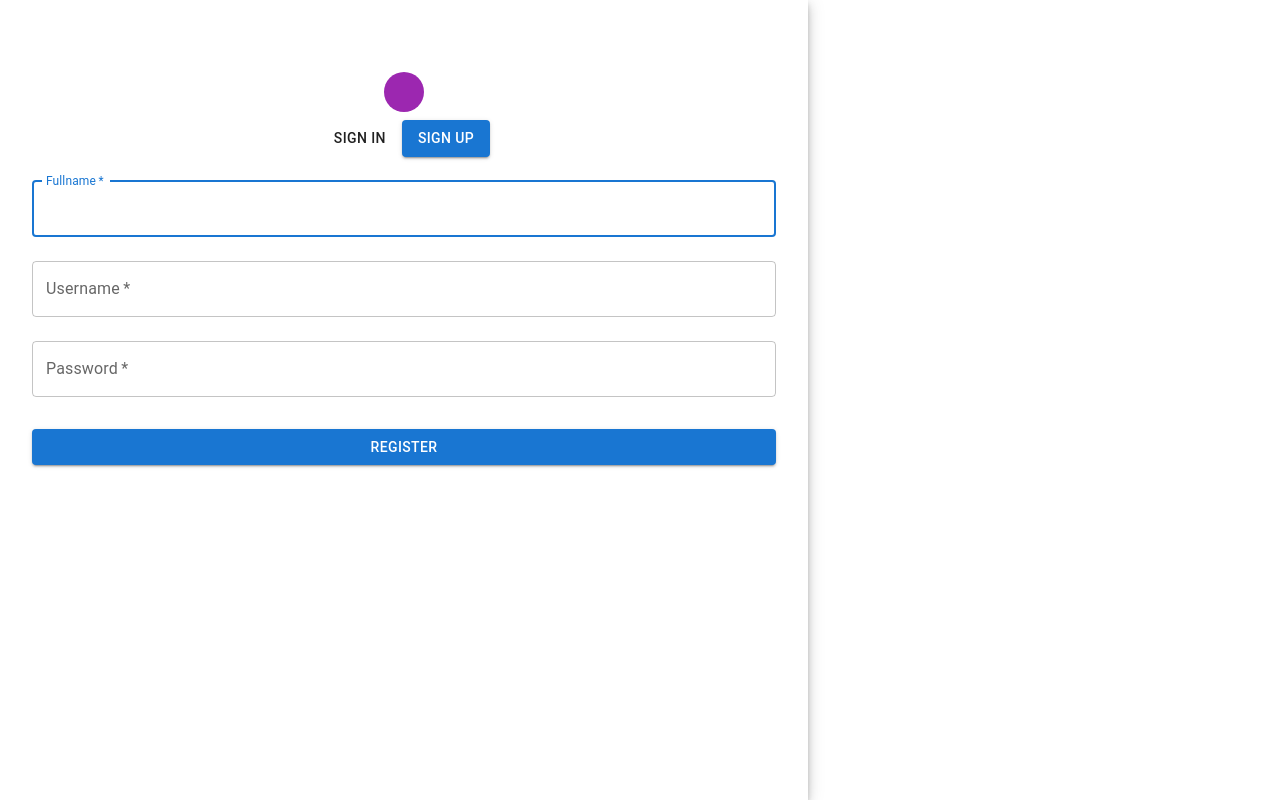
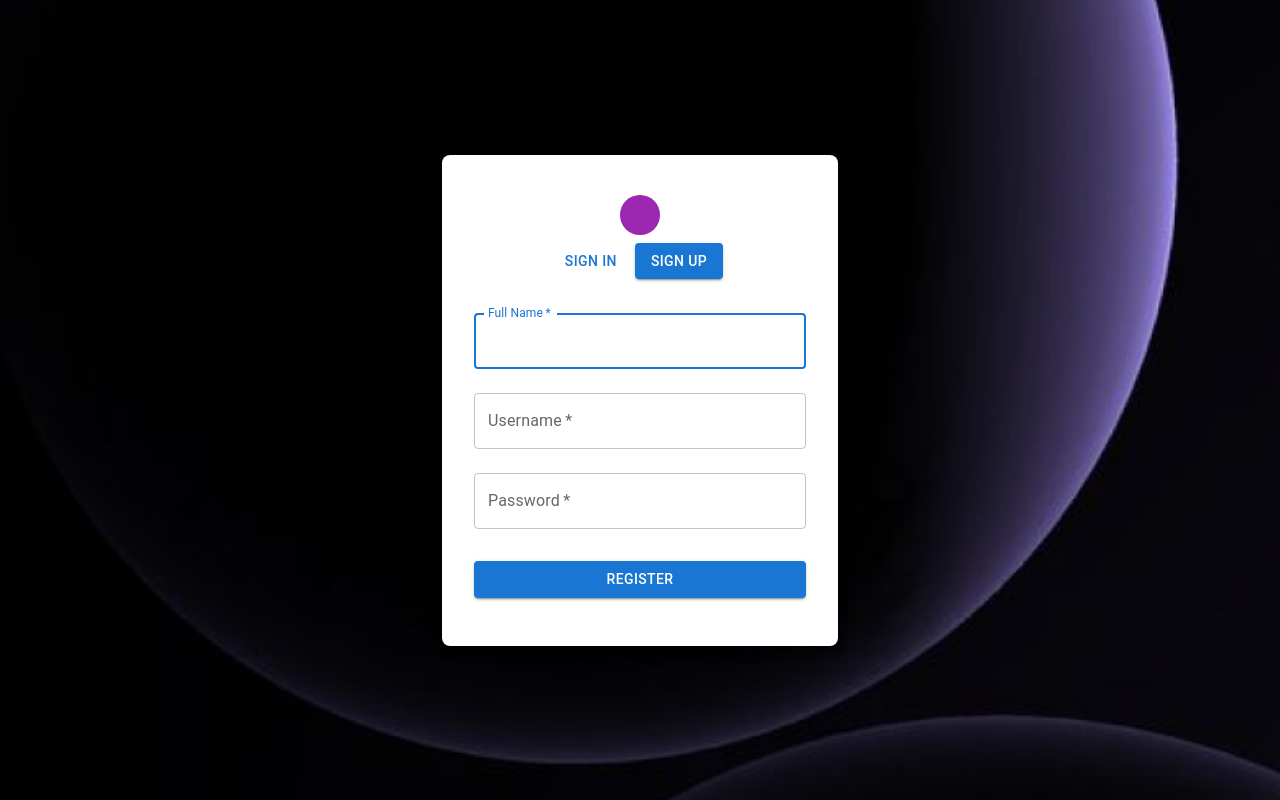
Before and after one commit to mayur4282/Gen-z-video-call, a React app in the folder frontend/: page /auth in a window 1280 px wide. Both pictures are taken after a click on the button "SIGN UP". Built offline with nearby package versions, Linux system fonts and the light colour scheme; some icons are missing; the HTML template or start-up script is replaced by a standard one.

Commit message:
fixed  signIN, signUp UI

```diff
--- a/frontend/src/pages/VideoMeet.jsx
+++ b/frontend/src/pages/VideoMeet.jsx
@@ -285,6 +285,7 @@ let localVideoRef = useRef();
         socketRef.current.on('signal', gotMessageFromServer)
 
          socketRef.current.on('connect', () => {
+            console.log("Mera socket connect ho gya , my id is:", socketRef.current.id);
 
             socketRef.current.emit('join-call', window.location.href)
 
--- a/frontend/src/pages/authentication.jsx
+++ b/frontend/src/pages/authentication.jsx
@@ -14,8 +14,7 @@ import LockOutlinedIcon from '@mui/icons-material/LockOutlined';
 import Typography from '@mui/material/Typography';
 import { createTheme, ThemeProvider } from '@mui/material/styles';
 import { AuthContext } from '../contexts/AuthContext';
-import { Snackbar } from '@mui/material';
-
+import { Snackbar , Container } from '@mui/material';
 
 
 // TODO remove, this demo shouldn't need to reset the theme.
@@ -24,11 +23,11 @@ const defaultTheme = createTheme();
 
 export default function Authentication() {
 
-    const [username, setUsername] = useState();
-    const [password ,setPassword] = useState();
-    const [ name, setName] = useState();
-     const [ error, setError]  = useState();
-    const [ message, setMessage]  = useState();
+    const [username, setUsername] = useState("");
+    const [password ,setPassword] = useState("");
+    const [ name, setName] = useState("");
+     const [ error, setError]  = useState("");
+    const [ message, setMessage]  = useState("");
 
      const [formState, setFormState] = useState(0);
 
@@ -66,56 +65,52 @@ export default function Authentication() {
 
   return (
     <ThemeProvider theme={defaultTheme}>
-      <Grid container component="main" sx={{ height: '100vh' }}>
+        {/* Is Box ko wrap karein pure content ko center karne ke liye */}
+        <Box sx={{
+            minHeight: '100vh',
+            display: 'flex',
+            alignItems: 'center',
+            justifyContent: 'center',
+             backgroundImage:'url("/background.png")',
+             backgroundSize:'cover',
+             backgroundPosition:'centre',
+             backgroundRepeat:'no-repeat'
+
+        }}>
             <CssBaseline />
-        <Grid
-          item
-          xs={false}
-          sm={4}
-          md={7}
-          sx={{
-            backgroundImage: 'url(https://source.unsplash.com/random?wallpapers)',
-            backgroundRepeat: 'no-repeat',
-            backgroundColor: (t) =>
-              t.palette.mode === 'light' ? t.palette.grey[50] : t.palette.grey[900],
-            backgroundSize: 'cover',
-            backgroundPosition: 'center',
-          }}
-        />
-        <Grid item xs={12} sm={8} md={5} component={Paper} elevation={6} square>
-          <Box
-            sx={{
-              my: 8,
-              mx: 4,
+
+            {/* Purane 'Grid container' ko hata kar sirf ek 'Container' use karein */}
+            <Container component="main" maxWidth="xs">
+                <Paper elevation={6} sx={{
+                    padding: 4,
                     display: 'flex',
                     flexDirection: 'column',
                     alignItems: 'center',
-            }}
-          >
+                    borderRadius: 2
+                }}>
                     <Avatar sx={{ m: 1, bgcolor: 'secondary.main' }}>
                         <LockOutlinedIcon />
                     </Avatar>
 
-                 <div>
-                  <Button variant= {formState == 0 ? "contained" : ""}onClick={()=>{setFormState(0)}}> Sign In</Button>
-                   <Button variant= {formState ==1 ? "contained" : ""} onClick={()=>{setFormState(1)}}> Sign Up</Button>
+                    <div style={{ display: 'flex', gap: '10px', marginBottom: '10px' }}>
+                        <Button variant={formState === 0 ? "contained" : "text"} onClick={() => setFormState(0)}>Sign In</Button>
+                        <Button variant={formState === 1 ? "contained" : "text"} onClick={() => setFormState(1)}>Sign Up</Button>
                     </div>
 
-            <Box component="form" noValidate sx={{ mt: 1 }}>
-
-
-              {formState == 1 ? <TextField
+                    <Box component="form" noValidate sx={{ mt: 1, width: '100%' }}>
+                        {formState === 1 && (
+                            <TextField
                                 margin="normal"
                                 required
                                 fullWidth
                                 id="fullname"
-                label="Fullname"
+                                label="Full Name"
                                 name="fullname"
                                 value={name}
                                 autoFocus
-                onChange={(e)=>
-                  setName(e.target.value)}
-              /> : <></>}
+                                onChange={(e) => setName(e.target.value)}
+                            />
+                        )}
 
                         <TextField
                             margin="normal"
@@ -125,23 +120,23 @@ export default function Authentication() {
                             label="Username"
                             name="username"
                             value={username}
-                autoFocus
-                 onChange={(e)=>
-                  setUsername(e.target.value)}
+                            onChange={(e) => setUsername(e.target.value)}
                         />
+
                         <TextField
                             margin="normal"
                             required
                             fullWidth
                             name="password"
                             label="Password"
-                value={password}
                             type="password"
                             id="password"
-                 onChange={(e)=>
-                  setPassword(e.target.value)}
+                            value={password}
+                            onChange={(e) => setPassword(e.target.value)}
                         />
-                   <p style={{ color: "red" }}>{error}</p>
+
+                        {error && <p style={{ color: "red", fontSize: '0.8rem' }}>{error}</p>}
+
                         <Button
                             type="button"
                             fullWidth
@@ -149,21 +144,18 @@ export default function Authentication() {
                             sx={{ mt: 3, mb: 2 }}
                             onClick={handleAuth}
                         >
-                {formState == 0 ? "Login " : "Register"  }
+                            {formState === 0 ? "Login" : "Register"}
                         </Button>
-
                     </Box>
+                </Paper>
+            </Container>
         </Box>
-        </Grid>
-      </Grid>
 
         <Snackbar
-
             open={open}
             autoHideDuration={4000}
             message={message}
         />
-
     </ThemeProvider>
 );
 }
--- a/frontend/src/pages/landing.jsx
+++ b/frontend/src/pages/landing.jsx
@@ -17,7 +17,7 @@ export default function LandingPage() {
   </div>
   <div className="navlist">
    <p onClick={() => {
-                        router("/aljk23")
+                        router("/guest")
                     }}>Join as Guest</p>
                     <p onClick={() => {
                         router("/auth")
@@ -27,7 +27,10 @@ export default function LandingPage() {
                         router("/auth")
 
                     }} role='button'></div>
-   <button>Login</button>
+   <div onClick={() => {
+                        router("/auth")
+
+                    }} role='button'>Login</div>
   </div>
     </nav>
 
```
Lines whose indentation alone changed are shown as unchanged.
